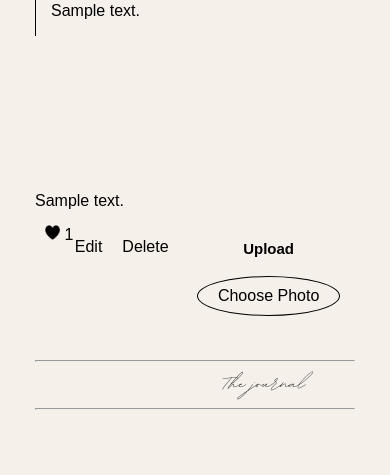
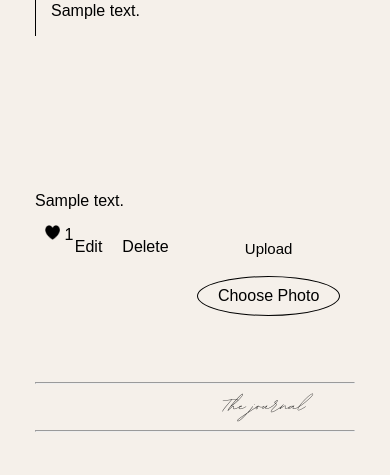
Before and after one commit to maria-zhuravleva/journal, a Django app: page /articles/1/ in a window 390 px wide. Shown: the part 825-1300 px from the top of the page. Before the commit the page ends 1235 px from the top, so only its background shows below. Run offline with Django 4.2, Linux system fonts and the light colour scheme; a user stored in the database is signed in; tables that the repository leaves empty hold one stand-in row (values such as "Sample post").

Commit message:
fix minor issues

```diff
--- a/main_app/static/css/articles/article-detail.css
+++ b/main_app/static/css/articles/article-detail.css
@@ -36,10 +36,6 @@
   width: 100%;
 }
 
-/* img.article-img {
-  width: 650px;
-  height: 700px;
-} */
 
 .photo-section1,
 .photo-section2 {
@@ -60,7 +56,6 @@
   border-left: solid 1px black;
   padding-left: 15px;
 }
-
 
 
 #likeButton {
@@ -239,11 +234,18 @@ p#landing-video-detail {
   width: 150px;
 }
 
+#detail-hr.first-hr {
+  margin-top: 30px;
+}
+
 @media (max-width: 414px) and (max-height: 896px) {
   .article-title h1 {
     font-size: 40px;
   }
 
+  button#upload-photo {
+    font-weight: 400;
+  }
 
 }
 
--- a/main_app/static/css/base.css
+++ b/main_app/static/css/base.css
@@ -289,8 +289,8 @@ p#landing-video-about {
   }
 
   img#user-icon {
-    width: 20px;
-    height: 20px;
+    width: 15px;
+    height: 18px;
   }
 
   video#landingVideo {
--- a/main_app/static/js/article-detail.js
+++ b/main_app/static/js/article-detail.js
@@ -37,14 +37,16 @@ document.addEventListener('DOMContentLoaded', function() {
 const fileInput = document.getElementById('file-input')
 const fileName = document.getElementById('file-name')
 
-fileInput.addEventListener('change', evt => {
-  const fileToUpload = evt.target.files[0].name
-  if(fileToUpload) {
-    fileName.innerText = fileToUpload
-  } else {
-    fileName.innerText = ""
-  }
-})
+if (fileInput && fileName) {
+  fileInput.addEventListener('change', evt => {
+    const fileToUpload = evt.target.files[0].name;
+    if(fileToUpload) {
+      fileName.innerText = fileToUpload;
+    } else {
+      fileName.innerText = "";
+    }
+  })
+}
 
 
 
--- a/main_app/templates/articles/detail.html
+++ b/main_app/templates/articles/detail.html
@@ -116,7 +116,7 @@
     </div>
 
 
-    <hr id='detail-hr' />
+    <hr id='detail-hr' class='first-hr' />
     <p id='landing-video-detail'>The journal</p>
     <hr id='detail-hr' />
   </div>
--- a/main_app/views.py
+++ b/main_app/views.py
@@ -73,7 +73,7 @@ class ArticleCreate(UserPassesTestMixin, CreateView):
 
 class ArticleUpdate(UserPassesTestMixin, UpdateView):
   model = Article
-  fields = ['title', 'content_main', 'content_section_1', 'content_section_2']
+  fields = ['topic', 'title', 'content_main', 'content_section_1', 'content_section_2']
 
   def test_func(self):
     return self.request.user.is_superuser
```
Also changed, not shown: README.md (added).
